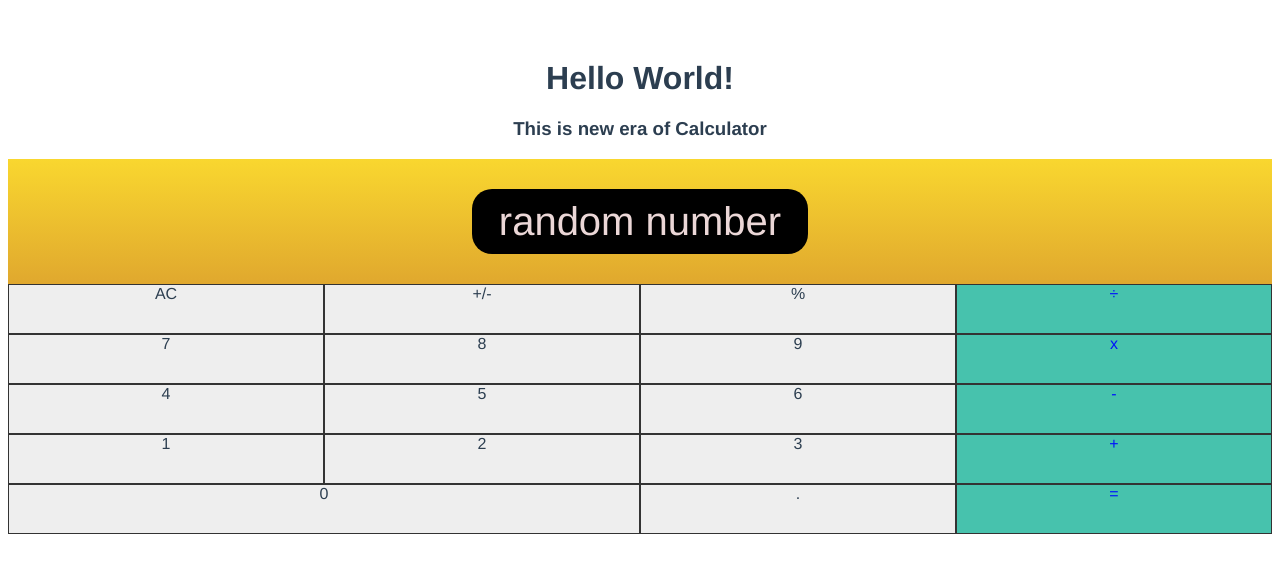
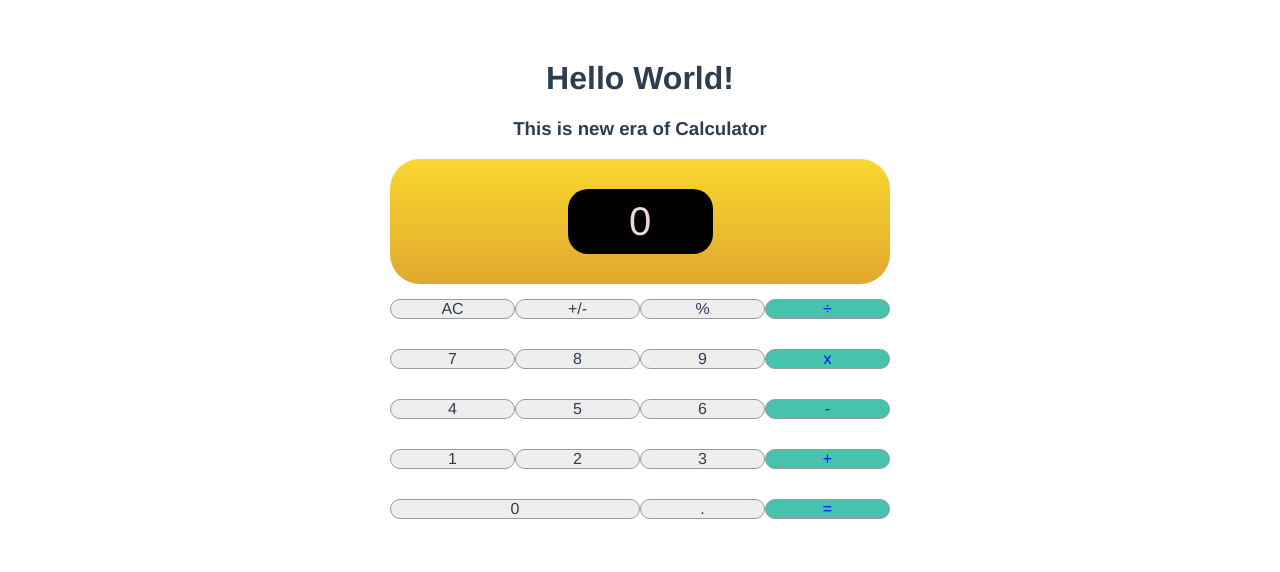
Before and after one commit to ilarioni/calculator-vue.js, a Vue app: page / in a window 1280 px wide. Shown: the top 572 px of the page. Built offline with nearby package versions, Linux system fonts and the light colour scheme.

Commit message:
button bordering and colorizing

```diff
--- a/src/components/Calculator.vue
+++ b/src/components/Calculator.vue
@@ -5,7 +5,7 @@
   </div>
 
   <div class="calculator">
-    <div class="display"> <div class="number"> random number </div> </div>
+    <div class="display"> <div class="number"> {{ current }} </div> </div>
     <div class="btn">AC</div>
     <div class="btn">+/-</div>
     <div class="btn">%</div>
@@ -30,23 +30,35 @@
 
 <script>
 export default {
+  data() {
+    return {
+      current: '0',
+    }
+  }
 }
 </script>
 
 <!-- Add "scoped" attribute to limit CSS to this component only -->
 <style scoped>
 .calculator {
+  width: 500px;
+  margin: 0 auto;
   display: grid;
   grid-template-columns: repeat(4, 1fr);
   grid-auto-rows: minmax(50px, auto);
+  align-items: center;
+
 }
 
 .display {
   font-size: 40px;
   grid-column: 1 / 5;
+  /* background: #f9d72f; */
   background: linear-gradient( #f9d72f, #e0a82e);
   /* #e0a82e */
   color: rgb(235, 215, 215);
+  /* border-radius: 35% 35%; */
+  border-radius: 30px;
 }
 
 .number {
@@ -65,7 +77,8 @@ export default {
 
 .btn {
   background-color: #eee;
-  border: 1px solid #333;
+  border: 1px solid #999;
+  border-radius: 10px;
 }
 
 .operator {
```
